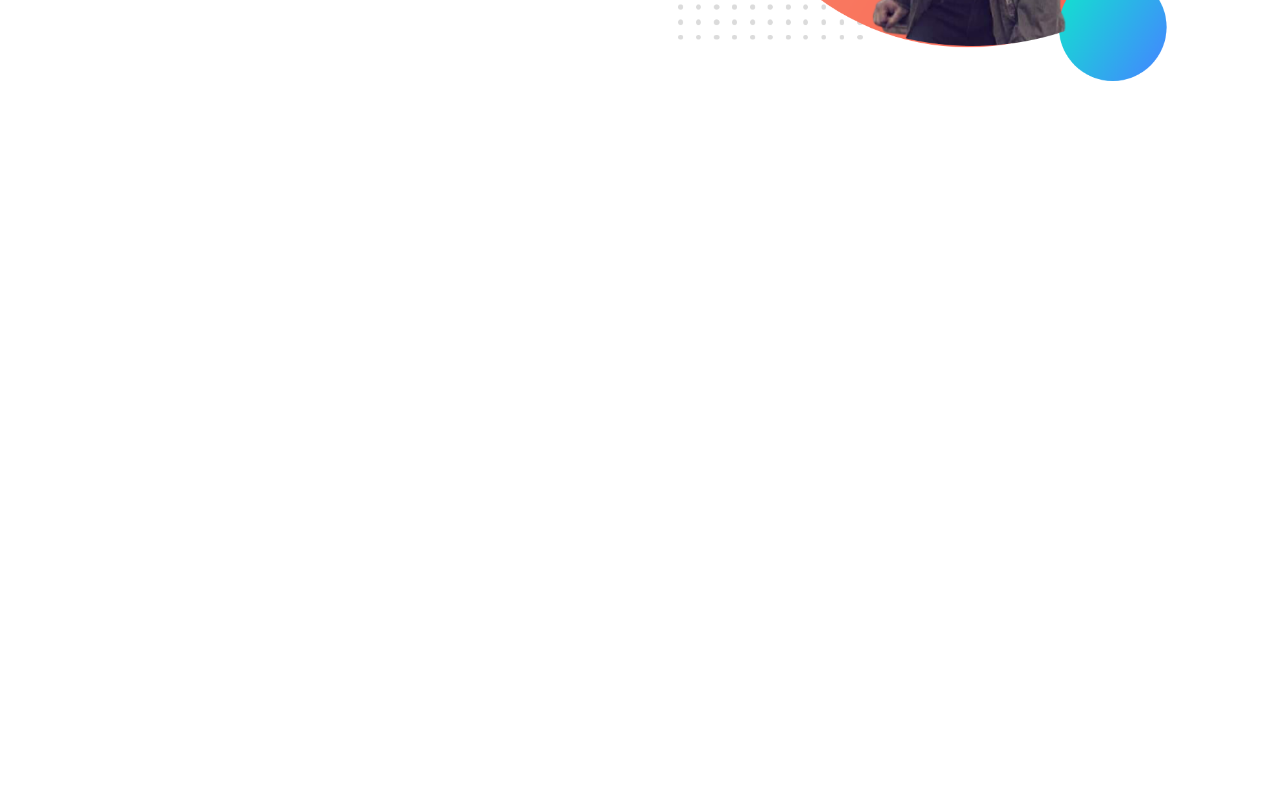
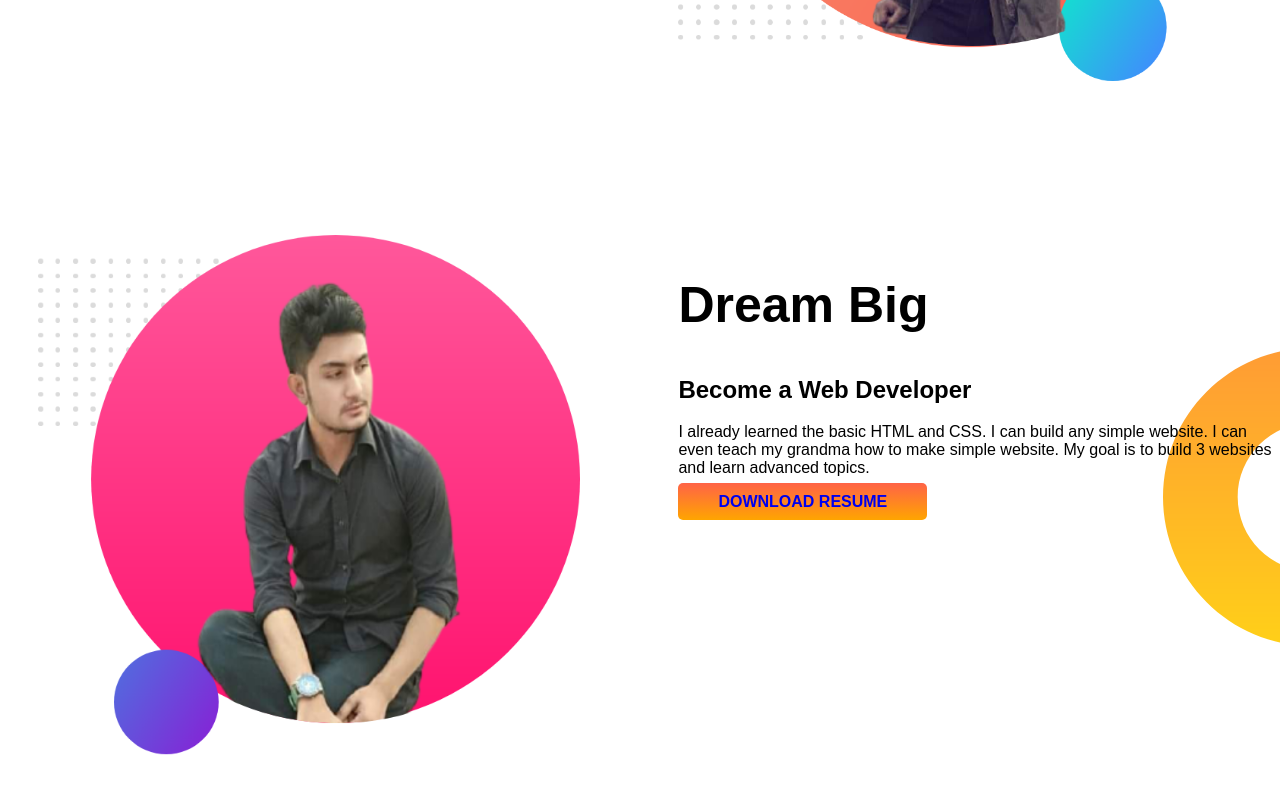
Before and after one commit to MafujulHaquePlabon/developer-portfolio, a plain HTML site: page index.html in a window 1280 px wide. Shown: the part 457-1250 px from the top of the page. Before the commit the page ends 800 px from the top, so only its background shows below. Drawn offline with Linux system fonts and the light colour scheme.

Commit message:
dream-big added

```diff
--- a/index.html
+++ b/index.html
@@ -32,5 +32,26 @@
         <img src="image/plabon1st.png" alt="" />
       </div>
     </section>
+    <section class="dream-big">
+      <div class="half-width">
+        <img src="image/plabon2nd.png" alt="" />
+      </div>
+      <div class="half-width">
+        <h1>Dream Big</h1>
+        <h2>Become a Web Developer</h2>
+        <p>
+          I already learned the basic HTML and CSS. I can build any simple
+          website. I can even teach my grandma how to make simple website. My
+          goal is to build 3 websites and learn advanced topics.
+        </p>
+        <a
+          class="link-button"
+          target="_blank"
+          href="https://drive.google.com/file/d/1rx1INwH3rNyGzbWB-bA5xhbiuYsT4-y-/view?usp=drivesdk"
+        >
+          DOWNLOAD RESUME</a
+        >
+      </div>
+    </section>
   </body>
 </html>
--- a/style.css
+++ b/style.css
@@ -10,6 +10,7 @@ h1 {
 }
 section {
   display: flex;
+  margin-bottom: 150px;
 }
 .half-width {
   width: 50%;
@@ -30,3 +31,8 @@ section {
   background-image: url(image/top-banner.png);
   background-repeat: no-repeat;
 }
+.dream-big {
+  background-image: url(image/dream-bg.png);
+  background-repeat: no-repeat;
+  background-position: right;
+}
```
Also changed, not shown: image/dream-bg.png (renamed from image/rights.png).
